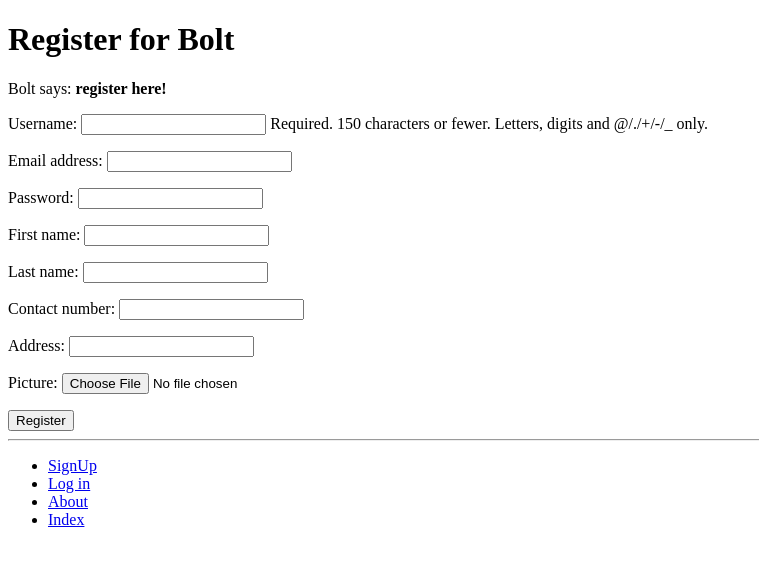
After one commit to COMPSCI5012/Bolt, a Django app: page /bolt/register/ in a window 1280 px wide. The commit adds this page. Shown: the top 566 px of the page, without its empty margins (0-759 px from the left). Run offline with Django 3.2, Linux system fonts and the light colour scheme.

Commit message:
Added user login and register functionality

```diff
--- a/zootopia/bolt/admin.py
+++ b/zootopia/bolt/admin.py
@@ -1,8 +1,10 @@
 from django.contrib import admin
-from bolt.models import Animal, Shelter
+from django.contrib.auth.models import User
+from bolt.models import Animal, Shelter, UserProfile
 
 class ShelterAdmin(admin.ModelAdmin):
     prepopulated_fields = {'slug':('name',)}
 
 admin.site.register(Animal)
 admin.site.register(Shelter, ShelterAdmin)
+admin.site.register(UserProfile)
--- a/zootopia/bolt/forms.py
+++ b/zootopia/bolt/forms.py
@@ -1,5 +1,7 @@
 from django import forms
-from bolt.models import Animal, Shelter
+from django.contrib.auth.models import User
+from django.forms import fields
+from bolt.models import Animal, Shelter, UserProfile
 
 class ShelterForm(forms.ModelForm):
     name = forms.CharField(max_length=128, help_text="Enter shelter name.")
@@ -36,3 +38,15 @@
     class Meta:
         model = Animal
         exclude = ('shelter',)
+
+class UserForm(forms.ModelForm):
+    password = forms.CharField(widget=forms.PasswordInput())
+
+    class Meta:
+        model = User
+        fields = ('username', 'email', 'password',)
+
+class UserProfileForm(forms.ModelForm):
+    class Meta:
+        model = UserProfile
+        fields = ('first_name', 'last_name', 'contact_number', 'address', 'picture')
--- a/zootopia/bolt/models.py
+++ b/zootopia/bolt/models.py
@@ -1,6 +1,8 @@
 from django.db import models
 from datetime import date
 from django.template.defaultfilters import slugify
+from django.contrib.auth.models import User
+
 '''
 Check installed apps for phonenumber_field, for contact number
 #from phonenumber_field.modelfields import PhoneNumberField
@@ -69,3 +71,16 @@
 
     def __str__(self):
         return self.name
+
+
+class UserProfile(models.Model):
+    user = models.OneToOneField(User, on_delete=models.CASCADE)
+
+    first_name = models.CharField(max_length=32)
+    last_name = models.CharField(max_length=32)
+    contact_number = models.CharField(max_length=15, unique=True)
+    address = models.CharField(max_length=128)
+    picture = models.ImageField(upload_to='profile_images', blank=True)
+
+    def __str__(self):
+        return self.user.username
--- a/zootopia/bolt/urls.py
+++ b/zootopia/bolt/urls.py
@@ -10,4 +10,7 @@
           views.show_shelter, name='show_shelter'),
     path('add_shelter/', views.add_shelter, name='add_shelter'),
     path('shelter/<slug:shelter_name_slug>/add_animal', views.add_animal, name='add_animal'),
+    path('register/', views.register, name='register'),
+    path('login/', views.user_login, name='login'),
+    path('logout/', views.user_logout, name='logout')
 ]
--- a/zootopia/bolt/views.py
+++ b/zootopia/bolt/views.py
@@ -2,17 +2,29 @@
 from django.urls import reverse
 from django.http import HttpResponse
 from bolt.models import Shelter, Animal
-from bolt.forms import AnimalForm, ShelterForm
+from bolt.forms import AnimalForm, ShelterForm, UserProfileForm, UserForm
+from django.contrib.auth import authenticate, login, logout
+from django.contrib.auth.decorators import login_required
+from datetime import datetime
+
 
 # Create your views here.
 def index(request):
     shelter_list = Shelter.objects.all()
     context_dict = {}
     context_dict['shelters'] = shelter_list
-    return render(request, 'bolt/index.html', context=context_dict)
+
+    visitor_cookie_handler(request)
+    context_dict['visits'] = request.session['visits']
+
+    response = render(request, 'bolt/index.html', context=context_dict)
+    return response
 
 def about(request):
-    return render(request, 'bolt/about.html')
+    context_dict = {}
+    visitor_cookie_handler(request)
+    context_dict['visits'] = request.session['visits']
+    return render(request, 'bolt/about.html', context=context_dict)
 
 def show_shelter(request, shelter_name_slug):
     context_dict = {}
@@ -28,6 +40,7 @@
     return render(request, 'bolt/shelter.html', context=context_dict)
 
 
+@login_required
 def add_shelter(request):
     form = ShelterForm()
     if request.method == 'POST':
@@ -39,6 +52,7 @@
             print(form.errors)
     return render(request, 'bolt/add_shelter.html', {'form':form})
 
+@login_required
 def add_animal(request, shelter_name_slug):
     try:
         shelter = Shelter.objects.get(slug=shelter_name_slug)
@@ -62,3 +76,75 @@
             print(form.errors)
     context_dict = {'form':form, 'shelter':shelter}
     return render(request, 'bolt/add_animal.html',context=context_dict)
+
+def register(request):
+    registered = False
+    if request.method == 'POST':
+        user_form = UserForm(request.POST)
+        profile_form = UserProfileForm(request.POST)
+
+        if user_form.is_valid() and profile_form.is_valid():
+            user = user_form.save()
+            user.set_password(user.password)
+            user.save()
+
+            profile = profile_form.save(commit=False)
+            profile.user = user
+
+            if 'picture' in request.FILES:
+                profile.picture = request.FILES['picture']
+
+            profile.save()
+            registered = True
+        else:
+            print(user_form.errors, profile_form.errors)
+    else:
+        user_form = UserForm()
+        profile_form = UserProfileForm()
+
+    return render(request, 'bolt/register.html', context = {'user_form':user_form, 'profile_form':profile_form, 'registered':registered})
+
+def user_login(request):
+    if request.method == 'POST':
+        username = request.POST.get('username')
+        password = request.POST.get('password')
+
+        user = authenticate(username=username, password=password)
+
+        if user:
+            if user.is_active:
+                login(request, user)
+                return redirect(reverse('bolt:index'))
+            else:
+                return HttpResponse('Your Bolt account is disabled.')
+        else:
+            print('Invalid login details: {0}, {1}'.format(username, password))
+            return HttpResponse('Invalid login details supplied.')
+    else:
+        return render(request, 'bolt/login.html')
+
+@login_required
+def user_logout(request):
+    logout(request)
+    return redirect(reverse('bolt:index'))
+
+
+def get_server_side_cookie(request, cookie, default_val=None):
+    val = request.session.get(cookie)
+    if not val:
+        val = default_val
+    return val
+
+def visitor_cookie_handler(request):
+    visits = int(get_server_side_cookie(request, 'visits', '1'))
+
+    last_visit_cookie = get_server_side_cookie(request, 'last_visit', str(datetime.now()))
+    last_visit_time = datetime.strptime(last_visit_cookie[:-7], '%Y-%m-%d %H:%M:%S')
+
+    if (datetime.now() - last_visit_time).days > 0:
+        visits = visits + 1
+        request.session['last_visit'] = str(datetime.now())
+    else:
+        request.session['last_visit'] = last_visit_cookie
+
+    request.session['visits'] = visits
--- a/zootopia/templates/bolt/about.html
+++ b/zootopia/templates/bolt/about.html
@@ -10,5 +10,6 @@
     <h1>BOLT says...</h1>
     <div>
         here is the about page!<br />
+        <p>Visits: {{ visits }}</p>
     </div>
 {% endblock %}
--- a/zootopia/templates/bolt/base.html
+++ b/zootopia/templates/bolt/base.html
@@ -19,9 +19,15 @@
         <hr />
         <div>
             <ul>
-                <li><a href="{% url 'bolt:add_shelter' %}">Add New Shelter</a></li>
-                <li><a href="{% url 'bolt:about' %}">About</a></li>
-                <li><a href="{% url 'bolt:index' %}">Index</a></li>
+                {% if user.is_authenticated %}
+                    <li><a href="{% url 'bolt:add_shelter' %}">Add New Shelter</a></li>
+                    <li><a href="{% url 'bolt:logout' %}">Log out</a></li>
+                {% else %}
+                    <li><a href="{% url 'bolt:register' %}">SignUp</a></li>
+                    <li><a href="{% url 'bolt:login' %}">Log in</a></li>
+                {% endif %}
+                    <li><a href="{% url 'bolt:about' %}">About</a></li>
+                    <li><a href="{% url 'bolt:index' %}">Index</a></li>
             </ul>
         </div>
     </body>
--- a/zootopia/templates/bolt/index.html
+++ b/zootopia/templates/bolt/index.html
@@ -8,7 +8,11 @@
 {% block body_block %}
     <h1>BOLT says...</h1>
     <div>
-        <strong>{{ boldmessage }}</strong>
+        {% if user.is_authenticated %}
+            howdy {{ user.username }}!
+        {% else %}
+            hey there partner!
+        {% endif %}
     </div>
     <div>
         {% if shelters %}
--- /dev/null
+++ b/zootopia/templates/bolt/register.html
@@ -0,0 +1,25 @@
+{% extends 'bolt/base.html' %}
+{% load static %}
+
+{% block title_block %}
+    Register
+{% endblock %}
+
+{% block body_block %}
+    <h1>Register for Bolt</h1>
+
+    {% if registered %}
+        Bolt says: <strong>thank you for registering!</strong>
+        <a href="{% url 'bolt:index' %}">Return to the homepage.</a><br />
+    {% else %}
+        Bolt says: <strong>register here!</strong><br />
+        <form id="user_form" method="post" action="{% url 'bolt:register' %}" enctype="multipart/form-data">
+            {% csrf_token %}
+
+            {{ user_form.as_p }}
+            {{ profile_form.as_p }}
+
+            <input type="submit" name="submit" value="Register" />
+        </form>
+    {% endif %}
+{% endblock %}
--- a/zootopia/templates/bolt/shelter.html
+++ b/zootopia/templates/bolt/shelter.html
@@ -23,7 +23,9 @@
         {% else %}
             <strong>No animals currently in shelter!</strong>
         {% endif %}
+        {% if user.is_authenticated %}
             <a href="{% url 'bolt:add_animal' shelter.slug %}">New animal</a>
+        {% endif %}
     {% else %}
         The specified shelter does not exists!
     {% endif %}
--- a/zootopia/zootopia/settings.py
+++ b/zootopia/zootopia/settings.py
@@ -128,3 +128,5 @@
 
 MEDIA_ROOT = MEDIA_DIR
 MEDIA_URL = '/media/'
+
+LOGIN_URL = 'bolt:login'
```
Also changed, not shown: zootopia/templates/bolt/login.html (added, +18 -0 lines), zootopia/bolt/migrations/0003_auto_20210805_1235.py (added), zootopia/media/profile_images/thumbnail_image001.jpg (added).
